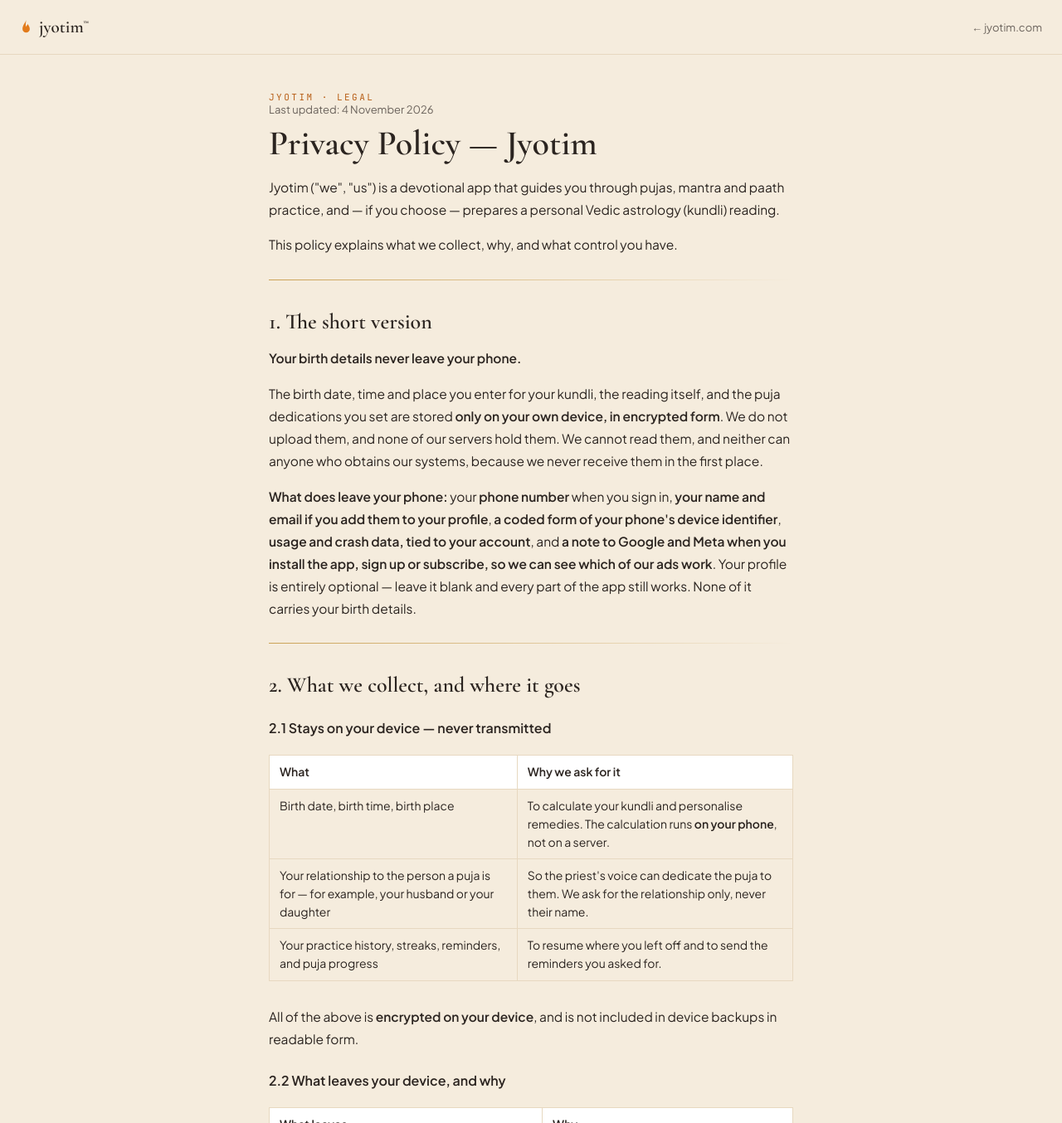
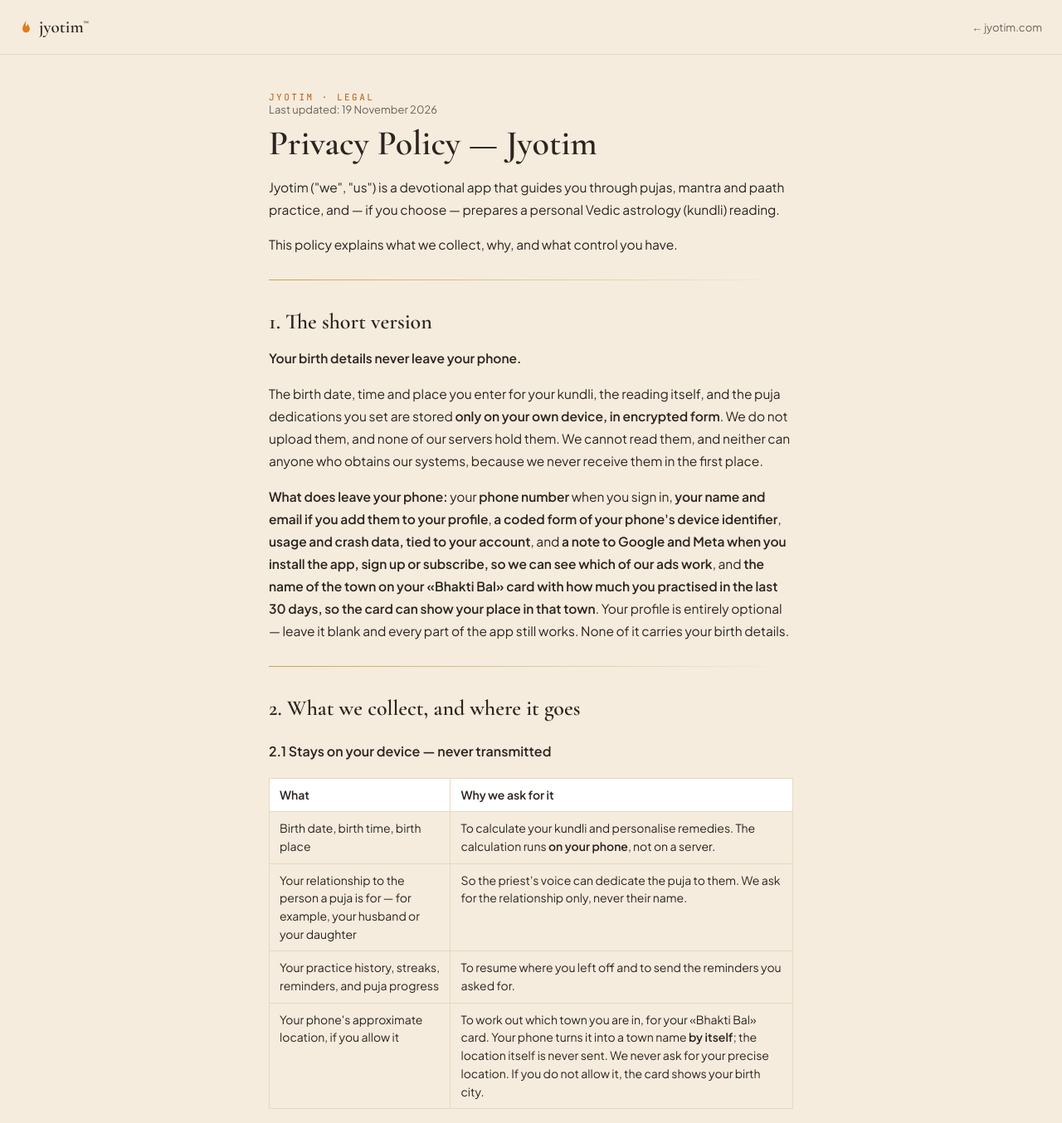
Before and after one commit to Jyotimapp/jyotim-site, a plain HTML site: page privacy/index.html in a window 1280 px wide. Shown: the top 1354 px of the page at 83% size. Drawn offline with nearby package versions, Linux system fonts and the light colour scheme.

Commit message:
privacy: the Bhakti Bal card's town + 30-day counts; approximate location stays on the phone (owner yes 11-19)
Co-Authored-By: Claude Opus 5.5 <noreply@anthropic.com>

```diff
--- a/privacy/index.html
+++ b/privacy/index.html
@@ -46,7 +46,7 @@
 </header>
 <main>
 <div class="ov">JYOTIM &middot; LEGAL</div>
-<div class="date">Last updated: 4 November 2026</div>
+<div class="date">Last updated: 19 November 2026</div>
 <h1>Privacy Policy — Jyotim</h1>
 <p>Jyotim ("we", "us") is a devotional app that guides you through pujas, mantra and paath practice, and — if you choose — prepares a personal Vedic astrology (kundli) reading.</p>
 <p>This policy explains what we collect, why, and what control you have.</p>
@@ -54,7 +54,7 @@
 <h2>1. The short version</h2>
 <p><b>Your birth details never leave your phone.</b></p>
 <p>The birth date, time and place you enter for your kundli, the reading itself, and the puja dedications you set are stored <b>only on your own device, in encrypted form</b>. We do not upload them, and none of our servers hold them. We cannot read them, and neither can anyone who obtains our systems, because we never receive them in the first place.</p>
-<p><b>What does leave your phone:</b> your <b>phone number</b> when you sign in, <b>your name and email if you add them to your profile</b>, <b>a coded form of your phone's device identifier</b>, <b>usage and crash data, tied to your account</b>, and <b>a note to Google and Meta when you install the app, sign up or subscribe, so we can see which of our ads work</b>. Your profile is entirely optional — leave it blank and every part of the app still works. None of it carries your birth details.</p>
+<p><b>What does leave your phone:</b> your <b>phone number</b> when you sign in, <b>your name and email if you add them to your profile</b>, <b>a coded form of your phone's device identifier</b>, <b>usage and crash data, tied to your account</b>, and <b>a note to Google and Meta when you install the app, sign up or subscribe, so we can see which of our ads work</b>, and <b>the name of the town on your «Bhakti Bal» card with how much you practised in the last 30 days, so the card can show your place in that town</b>. Your profile is entirely optional — leave it blank and every part of the app still works. None of it carries your birth details.</p>
 <hr>
 <h2>2. What we collect, and where it goes</h2>
 <h3>2.1 Stays on your device — never transmitted</h3>
@@ -63,6 +63,7 @@
 <tr><td>Birth date, birth time, birth place</td><td>To calculate your kundli and personalise remedies. The calculation runs <b>on your phone</b>, not on a server.</td></tr>
 <tr><td>Your relationship to the person a puja is for — for example, your husband or your daughter</td><td>So the priest's voice can dedicate the puja to them. We ask for the relationship only, never their name.</td></tr>
 <tr><td>Your practice history, streaks, reminders, and puja progress</td><td>To resume where you left off and to send the reminders you asked for.</td></tr>
+<tr><td>Your phone's approximate location, if you allow it</td><td>To work out which town you are in, for your «Bhakti Bal» card. Your phone turns it into a town name <b>by itself</b>; the location itself is never sent. We never ask for your precise location. If you do not allow it, the card shows your birth city.</td></tr>
 </table></div>
 <p>All of the above is <b>encrypted on your device</b>, and is not included in device backups in readable form.</p>
 <h3>2.2 What leaves your device, and why</h3>
@@ -82,6 +83,7 @@
 <tr><td>Your device's IP address, when an ad is requested — free version only</td><td>It tells our advertising provider roughly which area you are in. It is not your exact location, and we never receive it ourselves</td></tr>
 <tr><td>Which ads you were shown and tapped, and basic technical information about your device and how the app performed — free version only</td><td>So ads work and can be measured, and so faults in them can be found</td></tr>
 <tr><td>Requests for puja audio and images</td><td>To download the puja content to your phone</td></tr>
+<tr><td>The name of the town on your «Bhakti Bal» card — the one your phone worked out, or the one you chose — and how many practice sittings, puja days and daan you completed in the last 30 days, with your random account number</td><td>To show your position among the people practising in the same town. Never your location or coordinates, which stay on your phone, and never which practices you did or on which days. You can change the town from the card. If you have not allowed location and have not chosen a town, nothing is sent and no position is shown. Deleting your data (§6) removes it.</td></tr>
 <tr><td>A random delivery address that Google creates for this installation of the app, and which kinds of notice it follows — notices for everyone, notices for your version of the app, and invitations for the goals whose pages you opened — sent to Google (Firebase Cloud Messaging)</td><td>So we can tell you when an update is needed or a problem has been fixed, and invite you to an upcoming Shubh Tithi puja for a goal you looked at. We never send payment messages this way, and we do not receive the delivery address ourselves</td></tr>
 </table></div>
 <p><b>That is the whole list.</b> Your birth details, your kundli and your puja dedications are not on it — they stay on your phone (§2.1).</p>
```
